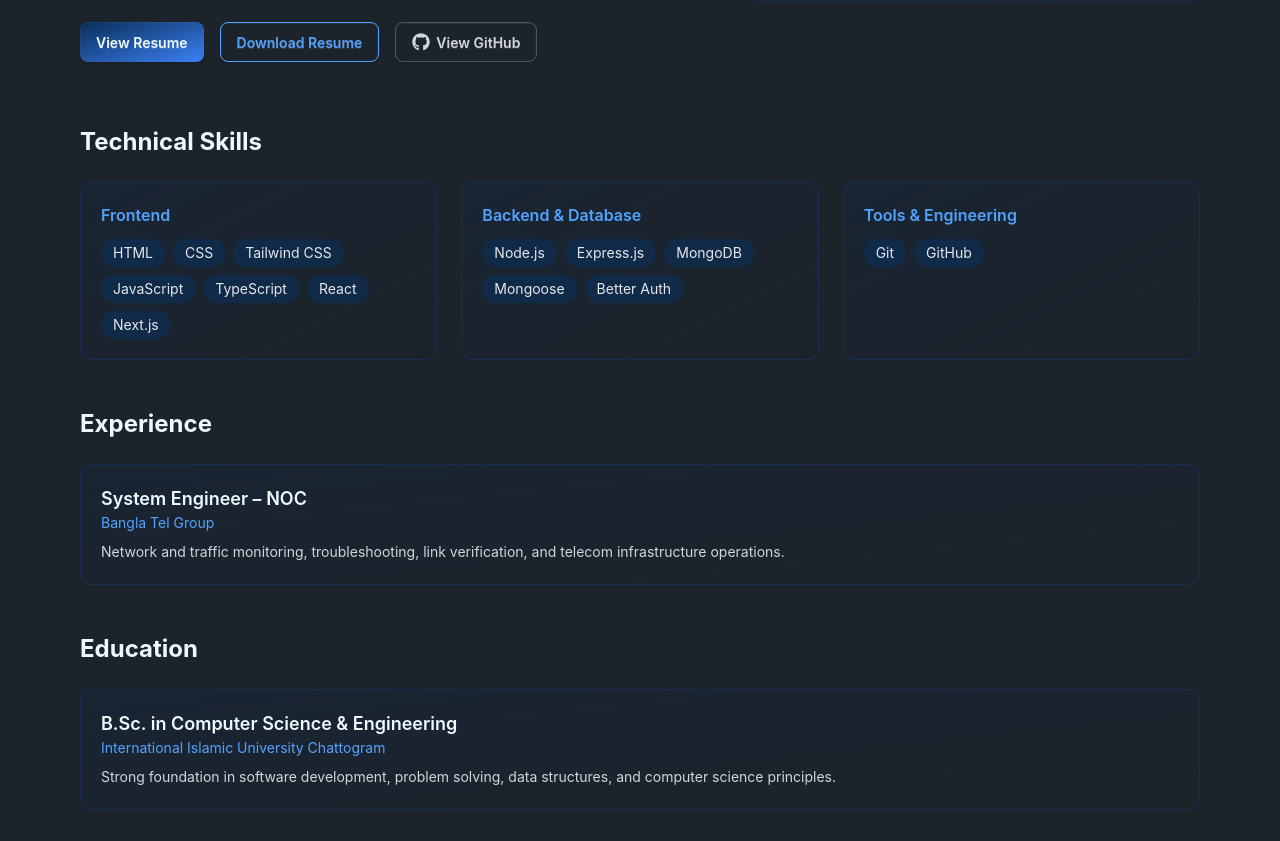
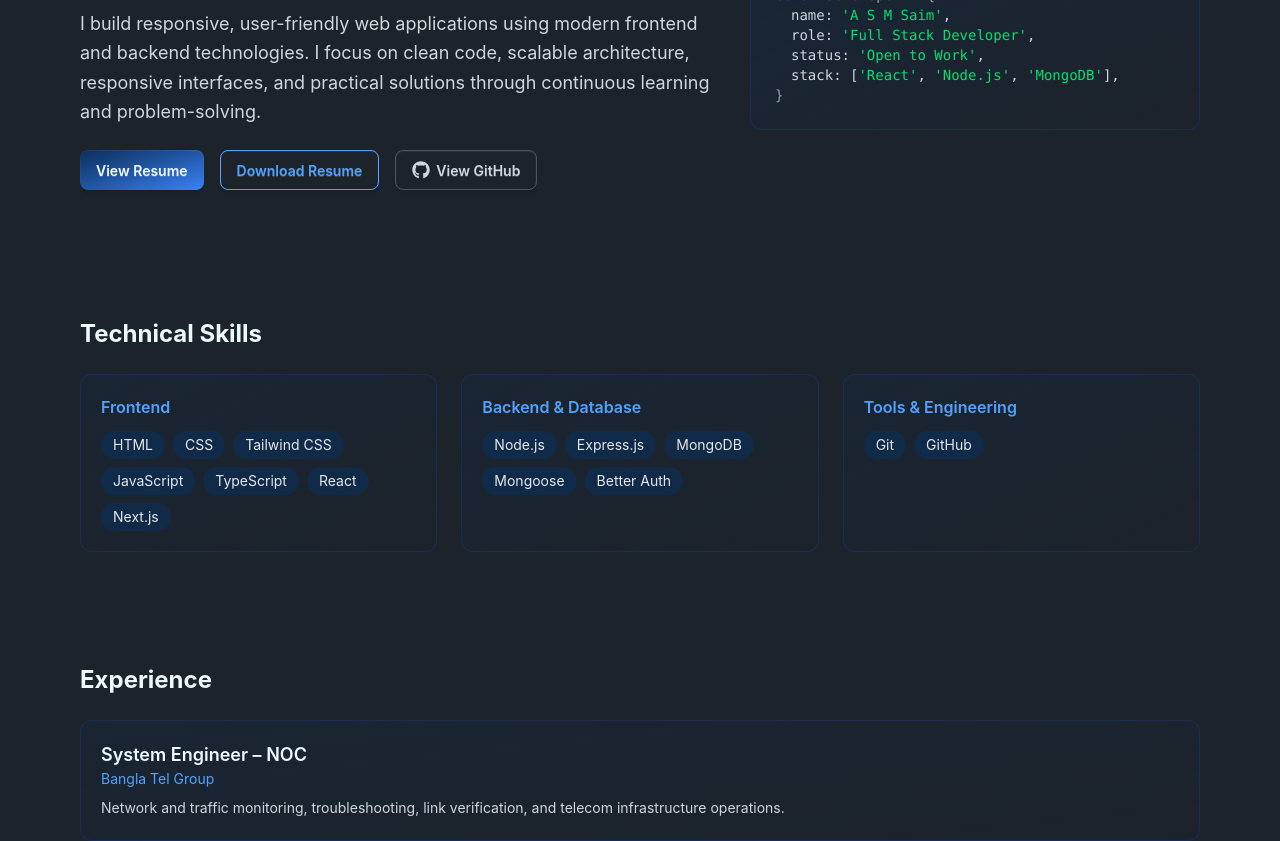
Before and after one commit to asm-saim/portfolio, a React (Vite) app: page /about in a window 1280 px wide. Shown: the part 320-1161 px from the top of the page. Built offline with nearby package versions, Linux system fonts and the light colour scheme.

Commit message:
about section recreated

```diff
--- a/src/components/Banner/Banner.jsx
+++ b/src/components/Banner/Banner.jsx
@@ -27,7 +27,7 @@ const Banner = () => {
             <span className="text-blue-400">Full Stack Developer</span>
           </h2>
 
-          <p className="mt-6 text-gray-300 max-w-md sm:max-w-lg lg:max-w-xl text-sm sm:text-base md:text-lg leading-relaxed">
+          <p className="mt-6 text-gray-300 max-w-md sm:max-w-lg lg:max-w-xl text-sm sm:text-base md:text-base leading-relaxed">
             Specializing in full-stack development and scalable solutions that drive business growth — turning ideas
             into seamless, user-friendly digital experiences.
           </p>
@@ -52,7 +52,7 @@ const Banner = () => {
         {/* Image with glow */}
         <div className="flex-1 relative flex justify-center items-center">
           <div
-            className="absolute w-64 h-64 sm:w-80 sm:h-80 lg:w-[500px] lg:h-[200px] rounded-full bg-gradient-to-br from-[#0B2F5B] via-[#3B82F6] to-cyan-400 blur-[120px] opacity-40"
+            className="absolute w-64 h-64 sm:w-80 sm:h-80 lg:w-[450px] lg:h-[200px] rounded-full bg-gradient-to-br from-[#0B2F5B] via-[#3B82F6] to-cyan-400 blur-[120px] opacity-40"
             aria-hidden="true"
           />
           <img
--- a/src/pages/About/About.jsx
+++ b/src/pages/About/About.jsx
@@ -1,4 +1,3 @@
-import React from "react";
 import { FaGithub } from "react-icons/fa";
 
 const skills = {
@@ -27,7 +26,10 @@ const education = [
 
 const About = () => {
   return (
-    <section className="max-w-6xl mx-auto px-4 py-16" id="about">
+    <section
+      className="min-h-screen flex flex-col justify-center max-w-6xl mx-auto px-4 py-16 pt-24 md:pt-28 lg:pt-48"
+      id="about"
+    >
       {/* Hook + Narrative + CTA (Dashboard side) */}
       <div className="grid grid-cols-1 lg:grid-cols-[1.4fr_1fr] gap-10 items-center mb-16">
         {/* Left: Headline + narrative + CTA */}
@@ -100,7 +102,7 @@ const About = () => {
 
       {/* Toolkit grid */}
       <div className="mb-12">
-        <h3 className="text-2xl font-bold mb-6 text-center lg:text-left">Technical Skills</h3>
+        <h3 className="text-2xl font-bold mb-6 text-center lg:text-left pt-8 md:pt-12 lg:pt-16">Technical Skills</h3>
         <div className="grid grid-cols-1 sm:grid-cols-2 lg:grid-cols-3 gap-6">
           {Object.entries(skills).map(([category, items]) => (
             <div
@@ -122,7 +124,7 @@ const About = () => {
 
       {/* Experience */}
       <div className="mb-12">
-        <h3 className="text-2xl font-bold mb-6 text-center lg:text-left">Experience</h3>
+        <h3 className="text-2xl font-bold mb-6 text-center lg:text-left pt-8 md:pt-12 lg:pt-16">Experience</h3>
         <div className="space-y-6">
           {experience.map(({ role, company, description }) => (
             <div
@@ -139,7 +141,7 @@ const About = () => {
 
       {/* Education */}
       <div>
-        <h3 className="text-2xl font-bold mb-6 text-center lg:text-left">Education</h3>
+        <h3 className="text-2xl font-bold mb-6 text-center lg:text-left pt-8 md:pt-12 lg:pt-16">Education</h3>
         <div className="space-y-6">
           {education.map(({ degree, institute, description }) => (
             <div
```
